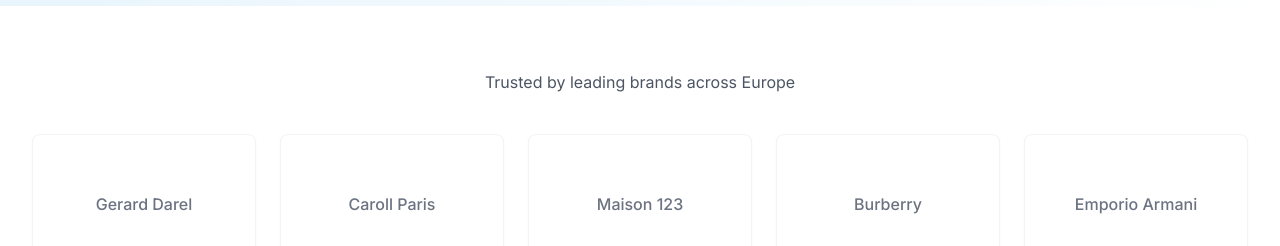
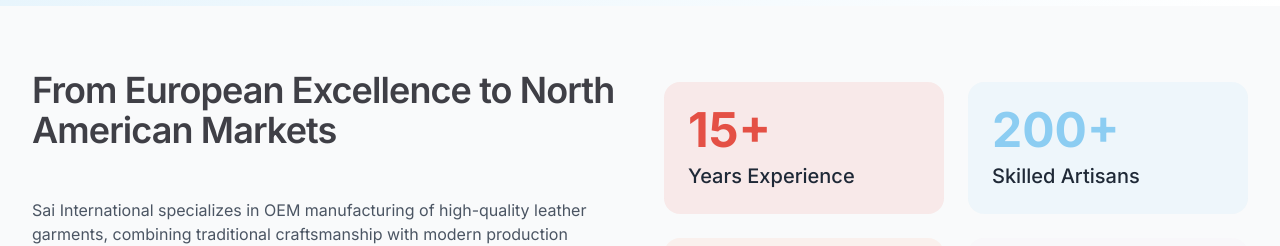
Before and after one commit to charenk/sai-leather-canada-usa, a React (Vite) app: page / in a window 1280 px wide. Shown: the part 676-922 px from the top of the page. Built offline with nearby package versions, Linux system fonts and the light colour scheme.

Commit message:
Remove client logos section
Remove the "Trusted by leading brands across Europe" section and client logos from the main landing page.

```diff
--- a/src/pages/Index.tsx
+++ b/src/pages/Index.tsx
@@ -3,16 +3,10 @@ import React, { useEffect } from 'react';
 import { Button } from '@/components/ui/button';
 import { ArrowRight } from 'lucide-react';
 import SectionHeading from '@/components/SectionHeading';
-import ClientLogo from '@/components/ClientLogo';
 import StatCard from '@/components/StatCard';
 import { Link } from 'react-router-dom';
 
-// Import logo assets directly
-import gerardDarelLogo from '@/assets/logos/gerard-darel.png';
-import carollLogo from '@/assets/logos/caroll.png';
-import maison123Logo from '@/assets/logos/maison123.png';
-import burberryLogo from '@/assets/logos/burberry.png';
-import emporioArmaniLogo from '@/assets/logos/emporio-armani.png';
+// Remove client logo imports as they're no longer needed
 const Index = () => {
   useEffect(() => {
     // Animation on scroll
@@ -61,19 +55,7 @@ const Index = () => {
         </div>
       </section>
 
-      {/* Clients Section */}
-      <section className="py-16">
-        <div className="section-container">
-          <p className="text-center text-gray-600 mb-10">Trusted by leading brands across Europe</p>
-          <div className="grid grid-cols-2 sm:grid-cols-3 md:grid-cols-4 lg:grid-cols-5 gap-6">
-            <ClientLogo name="Gerard Darel" logoSrc={gerardDarelLogo} />
-            <ClientLogo name="Caroll Paris" logoSrc={carollLogo} />
-            <ClientLogo name="Maison 123" logoSrc={maison123Logo} />
-            <ClientLogo name="Burberry" logoSrc={burberryLogo} />
-            <ClientLogo name="Emporio Armani" logoSrc={emporioArmaniLogo} />
-          </div>
-        </div>
-      </section>
+      {/* Client logos section removed */}
 
       {/* About Section */}
       <section className="py-16 bg-gray-50">
```
